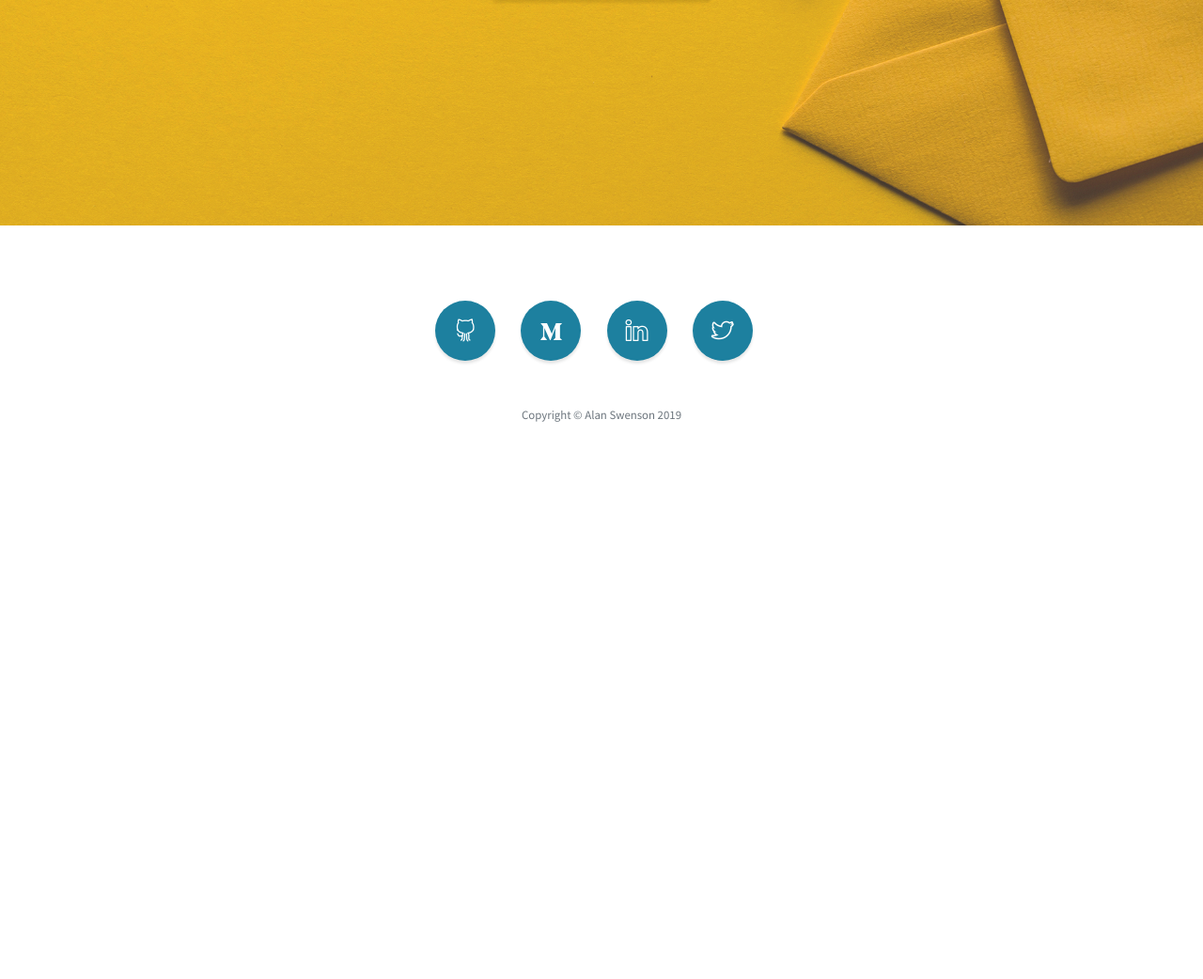
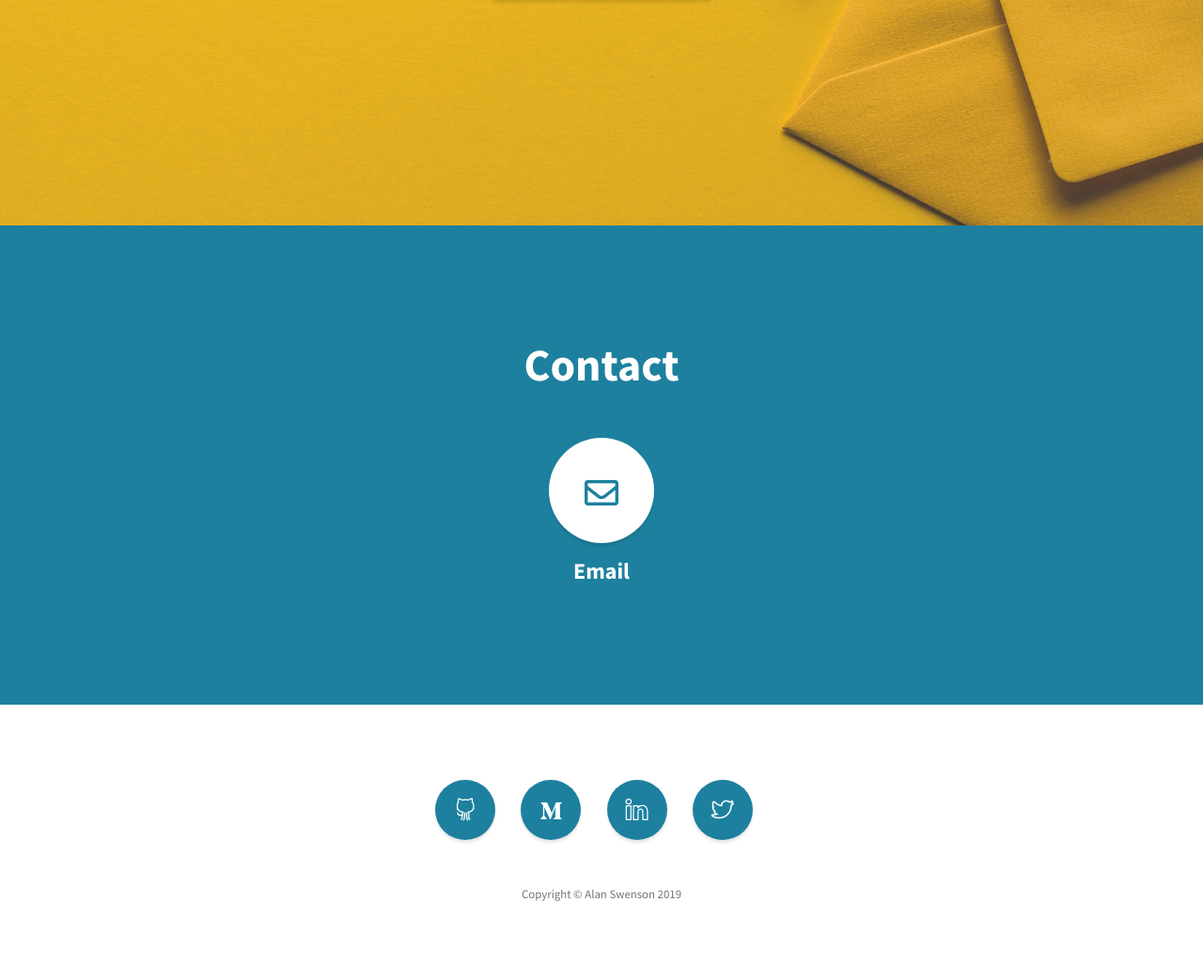
Before and after one commit to AlanSwenson/portfolio, a Flask app: page / in a window 1280 px wide. Shown: the part 2396-3438 px from the top of the page at 94% size. Before the commit the page ends 2845 px from the top, so only its background shows below. Run offline with Flask 2, Linux system fonts and the light colour scheme; parts of the project's set-up code (start-up, migrations or seed data) failed here and were passed over; some libraries are stand-ins or nearby versions.

Commit message:
add contact section

```diff
--- a/portfolio/templates/layout.html
+++ b/portfolio/templates/layout.html
@@ -47,6 +47,10 @@
             <li class="sidebar-nav-item">
                 <a class="js-scroll-trigger" href="#opensource">Open Source</a>
             </li>
+            <li class="sidebar-nav-item">
+                <a class="js-scroll-trigger" href="#contact">Contact</a>
+            </li>
+
         </ul>
     </nav>
 
@@ -175,6 +179,27 @@
         </div>
     </section>
 
+    <!-- Contact -->
+    <section class="content-section bg-primary text-white text-center" id="contact">
+        <div class="container">
+            <div class="content-section-heading">
+                <h2 class="mb-5">Contact</h2>
+            </div>
+            <div class="row">
+                <div class="col-lg-12 col-md-12 mb-5 mb-lg-0">
+                    <a href=mailto:alan@alanswenson.dev class="text-white">
+                        <span class="service-icon rounded-circle mx-auto mb-3">
+                            <i class="far fa-envelope text-primary"></i>
+                        </span>
+                        <h4>
+                            <strong>Email</strong>
+                        </h4>
+                    </a>
+                </div>
+            </div>
+        </div>
+    </section>
+
     <!-- Footer -->
     <footer class="footer text-center">
         <div class="container">
```
